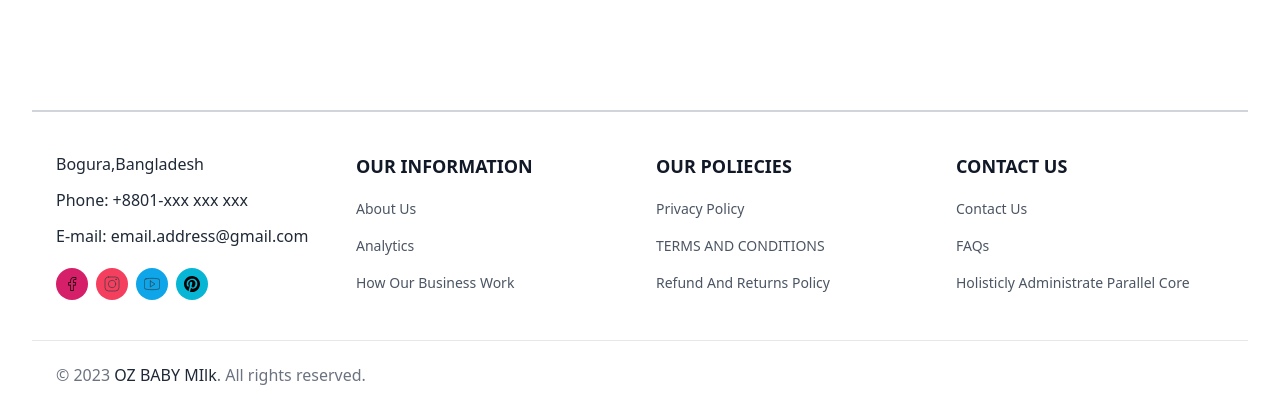
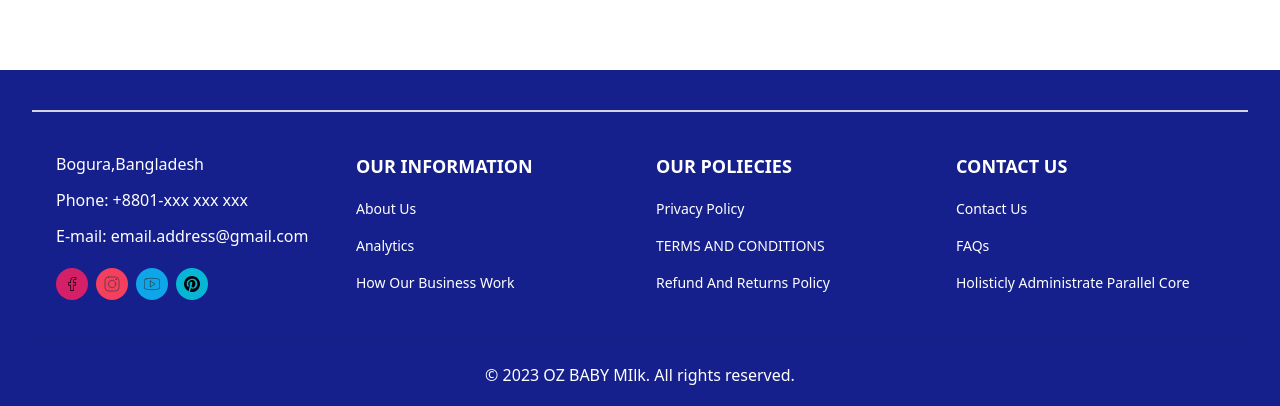
Before and after one commit to dreamteamit/portfolio-client, a React (Vite) app: page / in a window 1280 px wide. Shown: the part 6997-7403 px from the top of the page. Built offline with nearby package versions, Linux system fonts and the light colour scheme.

Commit message:
footer colour add

```diff
--- a/src/pages/Footer/Footer.jsx
+++ b/src/pages/Footer/Footer.jsx
@@ -28,21 +28,21 @@ const navigation = [
 const Footer = () => {
   return (
     <footer
-      className="hidden md:block bg-white pb-16  lg:pb-0"
+      className="pb-16 lg:pb-0"
       aria-labelledby="footer-heading"
     >
-      <div className="px-6 lg:px-8 pt-5 bg-white lg:pt-10">
+      <div className="px-6 lg:px-8 pt-5 lg:pt-10 bg-[#16208C] text-white">
         <div className="hidden md:block  border-t border-b border-gray-300"></div>
         <div className="w-full">
           <div className="lg:px-6 md:grid md:grid-cols-3 lg:grid-cols-4 space-y-10 md:space-y-0 md:gap-8 mt-10">
             <div className="space-y-3">
-              <p className="text-sm lg:text-base leading-6 text-gray-800">
+              <p className="text-sm lg:text-base leading-6 text-white">
                 Bogura,Bangladesh
               </p>
-              <p className="text-sm lg:text-base leading-6 text-gray-800">
+              <p className="text-sm lg:text-base leading-6 text-white">
                 Phone: +8801-xxx xxx xxx{" "}
               </p>
-              <p className="text-sm lg:text-base leading-6 text-gray-800">
+              <p className="text-sm lg:text-base leading-6 text-white">
                 E-mail: email.address@gmail.com
               </p>
               <div className="flex  pt-2">
@@ -161,7 +161,7 @@ const Footer = () => {
             </div>
             {navigation.map((data, i) => (
               <div key={i} className="space-y-4">
-                <h3 className="text-base lg:text-lg uppercase font-semibold text-gray-900">
+                <h3 className="text-base lg:text-lg uppercase font-semibold text-white">
                   {data?.section}
                 </h3>
                 <ul role="list" className="space-y-3">
@@ -169,7 +169,7 @@ const Footer = () => {
                     <li key={item.name}>
                       <a
                         href={item.href}
-                        className="text-sm leading-6 capitalize text-gray-600 hover:text-gray-900"
+                        className="text-sm leading-6 capitalize text-white hover:text-gray-900"
                       >
                         {item.name}
                       </a>
@@ -181,8 +181,8 @@ const Footer = () => {
           </div>
         </div>
         <div className="border-t border-gray-900/10 py-6 sm:mt-10 mt-6 lg:mt-10 lg:px-6">
-          <p className="text-base leading-5 text-gray-500">
-            © 2023 <span className="text-gray-800">OZ BABY MIlk</span>. All
+          <p className="text-base leading-5 text-white text-center">
+            © 2023 OZ BABY MIlk. All
             rights reserved.
           </p>
         </div>
```
